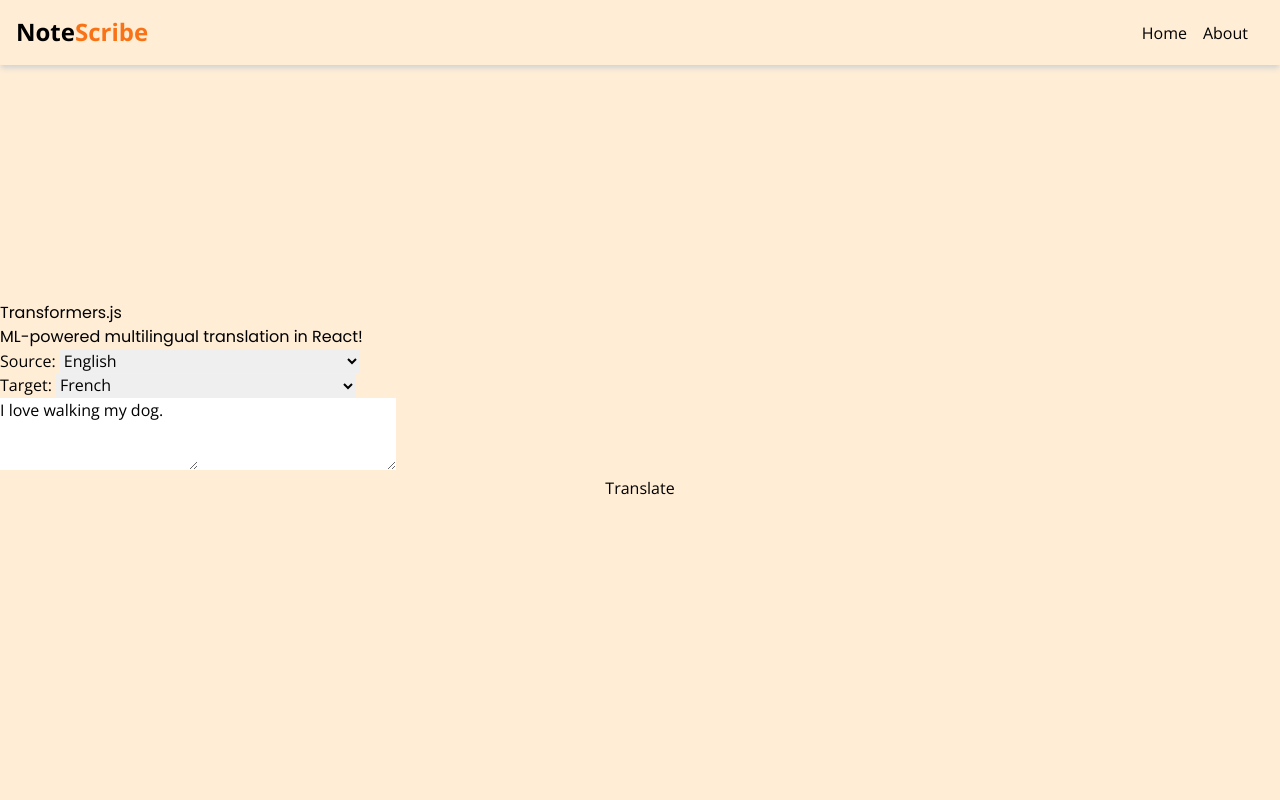
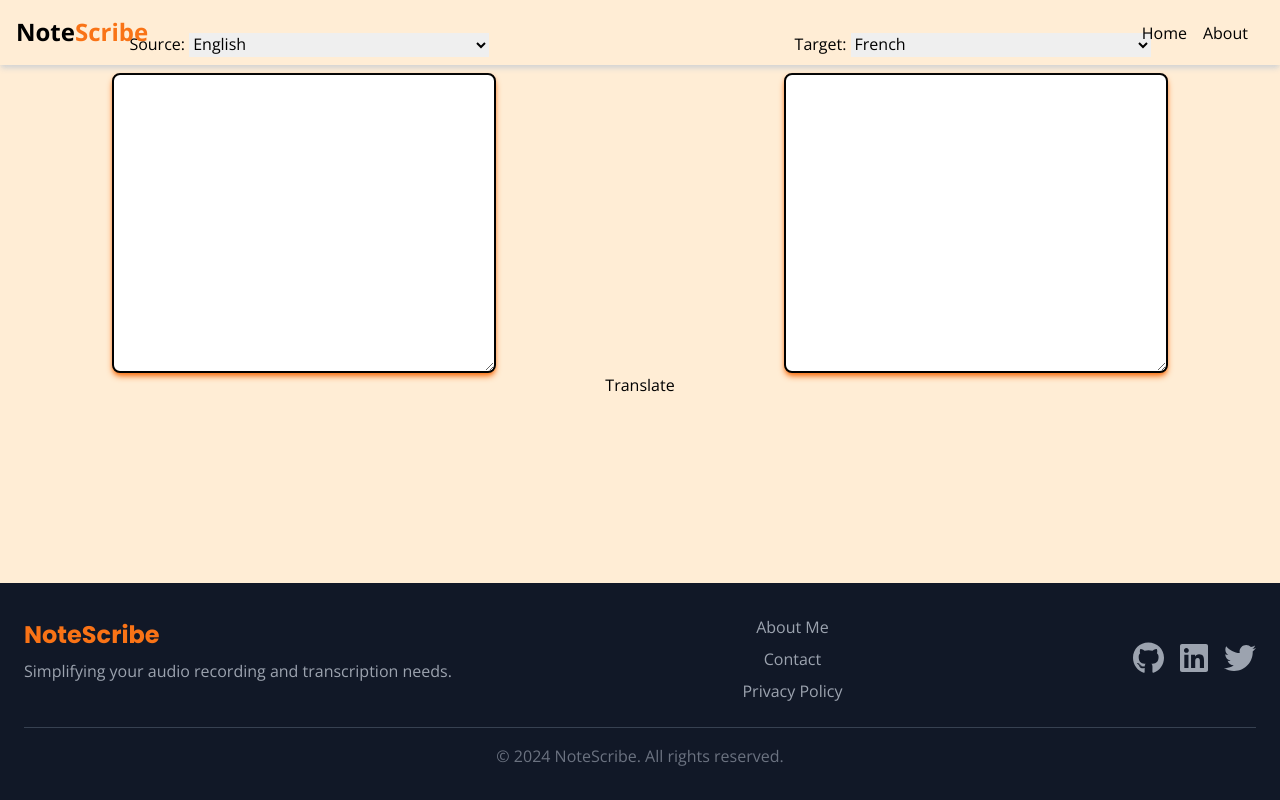
Before and after one commit to hphng/NoteScribe, a React (Vite) app in the folder frontend/: page /translate in a window 1280 px wide. Shown: the top 800 px of the page. Built offline with nearby package versions, Linux system fonts and the light colour scheme.

Commit message:
make the transcribe and transcript become tab

```diff
--- a/frontend/src/components/Transcribe.jsx
+++ b/frontend/src/components/Transcribe.jsx
@@ -4,7 +4,7 @@ import Loading from './Loading'
 import { FontAwesomeIcon } from '@fortawesome/react-fontawesome';
 import { faCircleNotch } from '@fortawesome/free-solid-svg-icons';
 
-const Transcribe = ({ audioURL }) => {
+const Transcribe = ({ audioURL, onTranscribeComplete }) => {
   const [output, setOutput] = useState(null)
   const [downloading, setDownloading] = useState(false)
   const [loading, setLoading] = useState(false)
@@ -60,6 +60,7 @@ const Transcribe = ({ audioURL }) => {
     // Start or continue typing effect whenever output updates
     if (output && currentTypedIndex.current < output.length) {
       startTypingEffect(output);
+      onTranscribeComplete(output)
     }
   }, [output]);
 
@@ -143,7 +144,7 @@ const Transcribe = ({ audioURL }) => {
   ), [output, downloading, loading, finished, handleFormSubmission]);
 
   return (
-    <div className='flex flex-col items-center justify-center'>
+    <div className='flex flex-col items-center justify-center w-full'>
       {transcribeButton}
       {output ? (
         <div className="mt-4 p-4 w-96 h-[300px] overflow-y-scroll shadow-md shadow-orange-500 border-2 border-black text-left rounded-lg
--- a/frontend/src/components/Translate.jsx
+++ b/frontend/src/components/Translate.jsx
@@ -2,7 +2,7 @@ import React, { useState, useRef, useEffect } from 'react'
 import LanguageSelector from '../pages/LanguageSelector';
 import Progress from '../pages/Progress';
 
-const Translate = (props) => {
+const Translate = ({ text }) => {
   const [ready, setReady] = useState(null);
   const [disabled, setDisabled] = useState(false);
   const [progressItems, setProgressItems] = useState([]);
@@ -75,7 +75,7 @@ const Translate = (props) => {
   const translate = () => {
     setDisabled(true);
     worker.current.postMessage({
-            text: input,
+      text: text,
       src_lang: sourceLanguage,
       tgt_lang: targetLanguage,
     });
@@ -83,19 +83,22 @@ const Translate = (props) => {
 
 
   return (
-        <div className="min-h-screen flex flex-col justify-center">
-            <h1>Transformers.js</h1>
-            <h2>ML-powered multilingual translation in React!</h2>
-
-            <div className='container'>
-                <div className='language-container'>
+    <div className="flex flex-col justify-center items-center w-full pt-8">
+      <div className='w-full'>
+        <div className='language-container w-full flex flex-row justify-evenly gap-44'>
           <LanguageSelector type={"Source"} defaultLanguage={"eng_Latn"} onChange={x => setSourceLanguage(x.target.value)} />
           <LanguageSelector type={"Target"} defaultLanguage={"fra_Latn"} onChange={x => setTargetLanguage(x.target.value)} />
         </div>
 
-                <div className='textbox-container'>
-                    <textarea value={input} rows={3} onChange={e => setInput(e.target.value)}></textarea>
-                    <textarea value={output} rows={3} readOnly></textarea>
+        <div className='textbox-container flex flex-row justify-evenly gap-44'>
+          <textarea
+            value={text} onChange={e => setInput(e.target.value)}
+            className="mt-4 p-4 w-96 overflow-y-scroll shadow-md shadow-orange-500 border-2 border-black text-left rounded-lg
+                      scrollbar-thumb-rounded-full scrollbar-track-rounded-full scrollbar-thin scrollbar-thumb-orange-500 scrollbar-track-orange-200"></textarea>
+          <textarea
+            value={output} readOnly
+            className="mt-4 p-4 w-96 h-[300px] overflow-y-scroll shadow-md shadow-orange-500 border-2 border-black text-left rounded-lg
+                      scrollbar-thumb-rounded-full scrollbar-track-rounded-full scrollbar-thin scrollbar-thumb-orange-500 scrollbar-track-orange-200"></textarea>
         </div>
       </div>
 
--- a/frontend/src/pages/AudioPlayer.jsx
+++ b/frontend/src/pages/AudioPlayer.jsx
@@ -1,14 +1,18 @@
 import React, { useState, useRef, useEffect } from "react";
 import { FontAwesomeIcon } from "@fortawesome/react-fontawesome";
-import { faPlay, faPause, faVolumeHigh, faVolumeXmark, faArrowRight, faArrowLeft } from "@fortawesome/free-solid-svg-icons";
+import { faPlay, faPause, faVolumeHigh, faVolumeXmark, faDownload, faArrowLeft } from "@fortawesome/free-solid-svg-icons";
 import { useLocation, useNavigate } from 'react-router-dom'
 import Transcribe from '../components/Transcribe';
+import Translate from "../components/Translate";
+import { Tab, TabGroup, TabList, TabPanel, TabPanels } from '@headlessui/react'
 
 const AudioPlayer = () => {
   const [isPlaying, setIsPlaying] = useState(false);
   const [currentTime, setCurrentTime] = useState(0);
   const [duration, setDuration] = useState(0);
   const [isMuted, setIsMuted] = useState(false);
+
+  const [transcribedText, setTranscribedText] = useState('');
   const audioRef = useRef(null);
   const progressBarRef = useRef(null);
   const navigate = useNavigate();
@@ -112,15 +116,6 @@ const AudioPlayer = () => {
           {isMuted ? <FontAwesomeIcon icon={faVolumeXmark} /> : <FontAwesomeIcon icon={faVolumeHigh} />}
         </button>
       </div>
-      <p className="text-xl mt-4"> Please check the audio before transcribe
-        or&nbsp;
-        <button>
-          <a href={audioURL} download>
-             <span className="text-orange-500 cursor-pointer hover:shadow-orange-500 hover:text-shadow-[1px_0_10px_var(--tw-shadow-color)] duration-300'">download</span>
-          </a>
-        </button>
-        &nbsp;here
-      </p>
       <div className='absolute bottom-10 left-[3%] flex flex-row justify-between'>
         <button
           className={` mt-4 px-4 py-2 text-white rounded-lg bg-orange-500 hover:bg-orange-600 hover:shadow-md duration-200`}
@@ -129,13 +124,37 @@ const AudioPlayer = () => {
           <FontAwesomeIcon icon={faArrowLeft} />
         </button>
       </div>
-      {/* <button
-          className={` mt-4 px-4 py-2 text-white rounded-lg ${audioURL ? "bg-orange-500 hover:bg-orange-600 hover:shadow-md duration-200" : "bg-gray-500/50"}`}
-          onClick={goToTranscribe}
-        >
-          Transcribe
-        </button> */}
-        <Transcribe audioURL={audioURL} />
+      <button className="absolute bottom-10 right-[3%] flex flex-row justify-between">
+        <a href={audioURL} download>
+          <span className="text-white w-10 aspect-square rounded-full fa-lg bg-orange-500 hover:bg-orange-600 hover:shadow-md duration-200 flex items-center justify-center">
+            <FontAwesomeIcon icon={faDownload} />
+          </span>
+        </a>
+      </button>
+      <TabGroup className="flex flex-col items-center mt-5 w-full">
+        <TabList className="flex flex-row">
+          <Tab className={({ selected }) =>
+            `px-4 py-2 text-white rounded-tl-full rounded-bl-full ${selected ? 'bg-orange-500' : 'bg-gray-300'}`
+          }>
+            Transcribe
+          </Tab>
+          <Tab className={({ selected }) =>
+            `px-4 py-2 text-white rounded-tr-full rounded-br-full ${selected ? 'bg-orange-500' : 'bg-gray-300'}`
+          }>
+            Translate
+          </Tab>
+        </TabList>
+        <TabPanels>
+          <TabPanel unmount={false}>
+            <Transcribe audioURL={audioURL}
+              onTranscribeComplete={setTranscribedText}
+            />
+          </TabPanel>
+          <TabPanel unmount={false}>
+            <Translate text={transcribedText} />
+          </TabPanel>
+        </TabPanels>
+      </TabGroup>
     </div>
   );
 };
--- a/package.json
+++ b/package.json
@@ -18,11 +18,14 @@
     "@fortawesome/free-regular-svg-icons": "^6.6.0",
     "@fortawesome/free-solid-svg-icons": "^6.6.0",
     "@fortawesome/react-fontawesome": "^0.2.2",
+    "@headlessui/react": "^2.1.10",
     "@xenova/transformers": "^2.17.2",
     "axios": "^1.7.7",
     "cors": "^2.8.5",
     "express": "^4.21.1",
     "get-blob-duration": "^1.2.0",
+    "install": "^0.13.0",
+    "npm": "^10.9.0",
     "react": "^18.3.1",
     "react-dom": "^18.3.1",
     "react-router-dom": "^6.26.2"
```
Also changed, not shown: 1 other file (tests, documents, lock files or other folders). Lines whose indentation alone changed are shown as unchanged.
